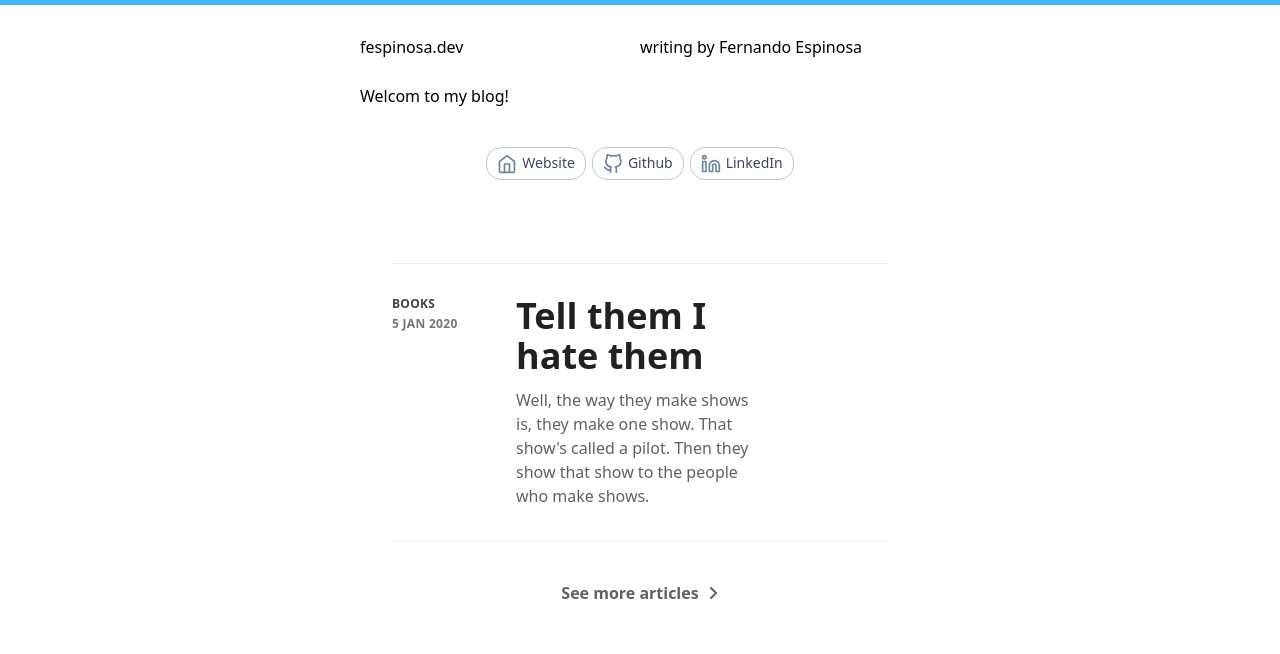
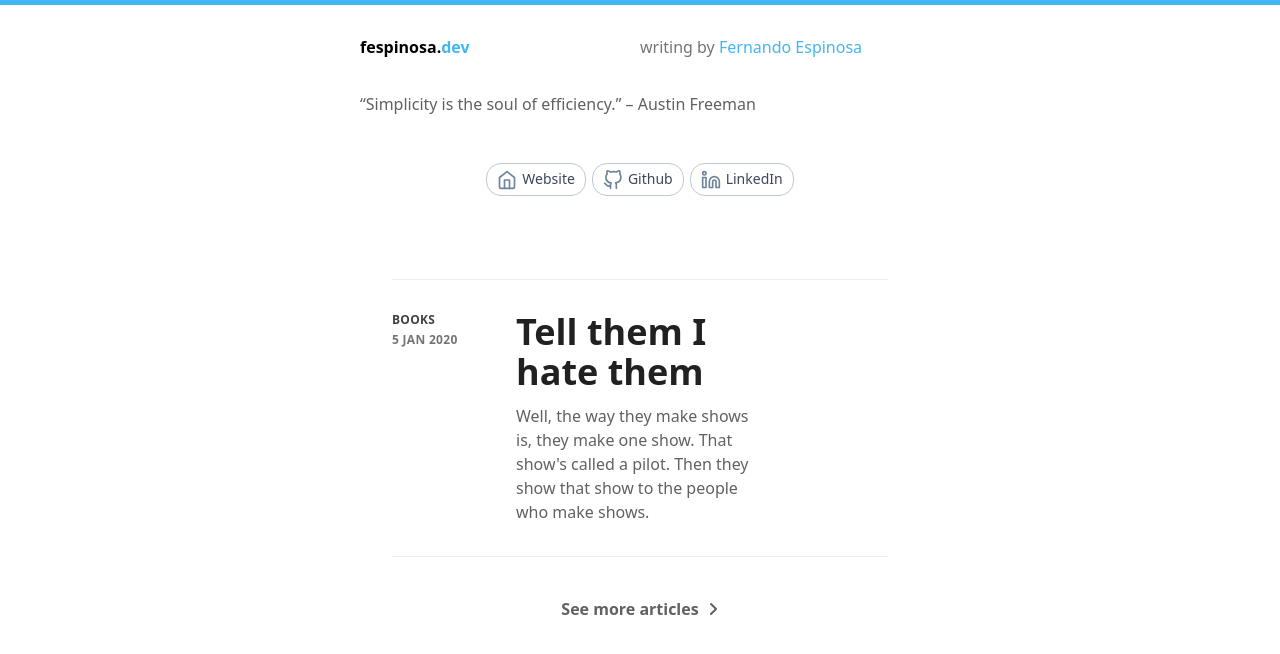
Before and after one commit to fespinosa-dev/personal-blog, a React (Create React App) app: page / in a window 1280 px wide. Shown: the top 654 px of the page. Built offline with nearby package versions, Linux system fonts and the light colour scheme.

Commit message:
Format header

```diff
--- a/src/components/Header.js
+++ b/src/components/Header.js
@@ -3,21 +3,24 @@ import Social from "./social";
 const Header = () => {
   return (
     <header>
-      <div className="grid grid-rows-3">
+      <div className="grid grid-rows-3 gap-2">
         <div className="grid grid-cols-2">
           <h1>
             <span>
-              <a href="/">
-                fespinosa.<span>dev</span>
+              <a className="font-bold" href="/">
+                fespinosa.<span className="text-blue-1000">dev</span>
               </a>
             </span>
           </h1>
-          <p>
-            writing by <a href="#">Fernando Espinosa</a>
+          <p className="text-gray-600">
+            writing by{" "}
+            <a className="text-blue-1000 font-sans" href="#">
+              Fernando Espinosa
+            </a>
           </p>
         </div>
-        <div>
-          <p>Welcom to my blog!</p>
+        <div className="text-gray-700">
+          <p>“Simplicity is the soul of efficiency.” – Austin Freeman</p>
         </div>
         <div>
           <Social website={"#"} github={"#"} twitter={"#"} linkedin={"#"} />
```
